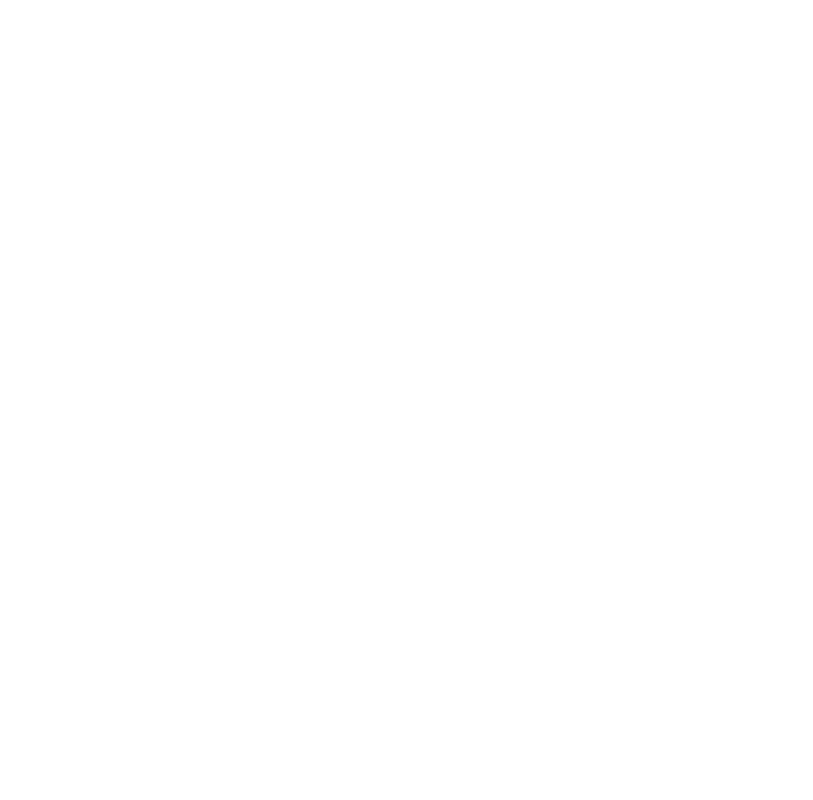
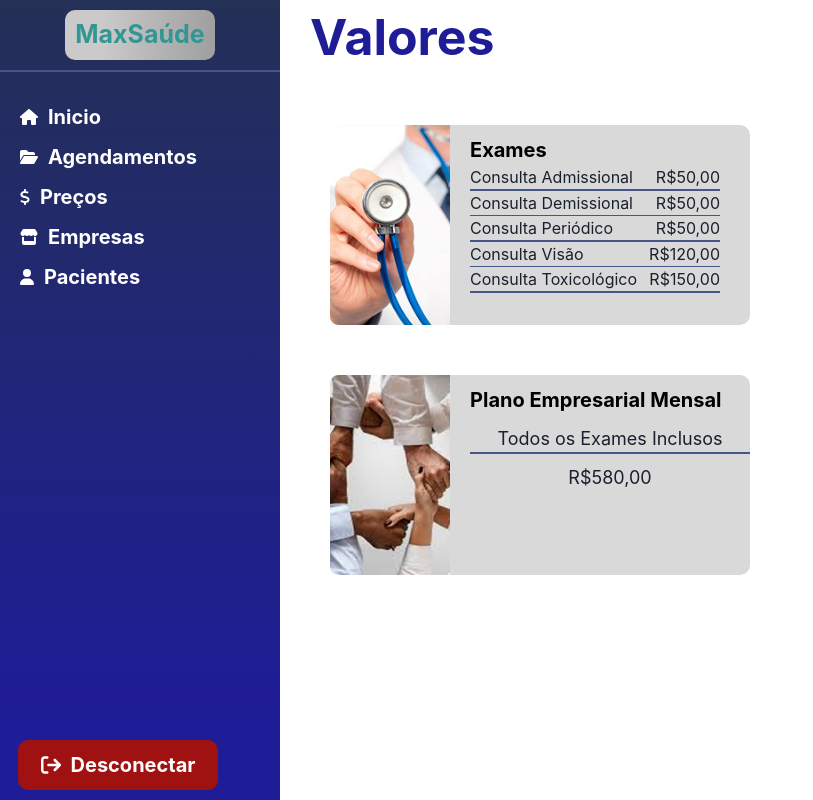
Before and after one commit to MaxSaude/frontend, a React (Vite) app in the folder front/: page /valores in a window 1280 px wide. Before the commit this address had no page. Shown: the whole page, without its empty margins (0-813 px from the left). Built offline with nearby package versions, Linux system fonts and the light colour scheme.

Commit message:
page de valores de exames finalizada

```diff
--- a/front/src/App.tsx
+++ b/front/src/App.tsx
@@ -4,6 +4,7 @@
 import Dashboard from "./components/Dashboard";
 import AgendamentosInterface from "./pages/Agendamentos/inicio";
 import PacienteInterface from "./pages/Pacientes/Inicio";
+import ValoresInterface from "./pages/Valores/inicio";
 
 function App() {
   return (
@@ -13,6 +14,7 @@
         <Route path="/empresas" element={<EmpresaInterface />} />
         <Route path="/agendamentos" element={<AgendamentosInterface />} />
         <Route path="/paciente" element={<PacienteInterface />} />
+        <Route path="/valores" element={<ValoresInterface />} />
       </Route>
     </Routes>
   );
--- a/front/src/components/Dashboard/index.tsx
+++ b/front/src/components/Dashboard/index.tsx
@@ -23,20 +23,15 @@
                         <div className={styles.texts}>Inicio</div>
                     </button>
 
-                    <button className={styles.espacamentos}>
-                    <FontAwesomeIcon icon={faCoins} color="#fff" style={{ marginRight: '10px' }}/>
-                        <div className={styles.texts}>Financeiro</div>
-                    </button>
-
                     <Link to="/agendamentos" className={styles.espacamentos}>
                         <FontAwesomeIcon icon={faFolderOpen} color="#fff" style={{ marginRight: '10px' }}/>
                         <div className={styles.texts}>Agendamentos</div>
                     </Link>
 
-                    <button className={styles.espacamentos}>
+                    <Link to="/valores" className={styles.espacamentos}>
                         <FontAwesomeIcon icon={faDollarSign} color="#fff" style={{ marginRight: '10px' }}/>
                         <div className={styles.texts}>Preços</div>
-                    </button>
+                    </Link>
 
                     <Link to="/empresas" className={styles.espacamentos} >
                         <FontAwesomeIcon icon={faStore} color="#fff" style={{ marginRight: '10px' }}/>
--- /dev/null
+++ b/front/src/pages/Valores/inicio/index.tsx
@@ -0,0 +1,79 @@
+import styles from "./inicio.module.css";
+import imgExame from "../../../assets/imgExame.png";
+import imgPlano from "../../../assets/imgPlano.png";
+
+const ValoresInterface: React.FC = () => {
+
+    return (
+        <div>
+            <h1 className={styles.tittle}>Valores</h1>
+
+            <div className={styles.containerExame}>
+                <img src={imgExame} className={styles.imgExame}/>
+
+                <div className={styles.valoresExames}>
+                    <div className={styles.subTittle}>Exames</div>
+
+                    <div className={styles.tamanhoExames}>
+                        <div className={styles.alinhamentoExames}>
+                            <div>Consulta Admissional</div>
+                            <div>R$50,00</div>
+
+                        </div>
+
+                        <div className={styles.linha}/>
+
+                        <div className={styles.alinhamentoExames}>
+                            <div>Consulta Demissional</div>
+                            <div>R$50,00</div>
+                        </div>
+
+                        <div className={styles.linha}/>
+
+                        <div className={styles.alinhamentoExames}>
+                            <div>Consulta Periódico</div>
+                            <div>R$50,00</div>
+                        </div>
+
+                        <div className={styles.linha}/>
+
+                        <div className={styles.alinhamentoExames}>
+                            <div>Consulta Visão</div>
+                            <div>R$120,00</div>
+                        </div>
+
+                        <div className={styles.linha}/>
+
+                        <div className={styles.alinhamentoExames}>
+                            <div>Consulta Toxicológico</div>
+                            <div>R$150,00</div>
+                        </div>
+
+                        <div className={styles.linha}/>
+
+                    </div>
+                </div>
+            </div>
+
+            <div className={styles.containerExame}>
+                <img src={imgPlano} className={styles.imgExame}/>
+
+                <div className={styles.valoresExames}>
+                    <div className={styles.subTittle}>Plano Empresarial Mensal</div>
+
+                    <div className={styles.PlanoMensal}>
+                        <div className={styles.textsPlano}>Todos os Exames Inclusos</div>
+
+                        <div className={styles.linha}/>
+
+                        <div className={styles.textsPlano}>R$580,00</div>
+                    </div>
+                </div>
+            </div>
+
+        </div>
+    )
+
+}
+
+export default ValoresInterface;
--- /dev/null
+++ b/front/src/pages/Valores/inicio/inicio.module.css
@@ -0,0 +1,68 @@
+.tittle{
+    font-size: 50px;
+    font-weight: bold;
+    color: #1F1C98;
+    margin-left: 30px;
+}
+
+.containerExame{
+    display: flex;
+    flex-direction: row;
+    flex-wrap: wrap;
+    justify-content: center;
+    align-items: center;
+    margin-top: 50px;
+    margin-left: 50px;
+}
+
+.imgExame{
+    width: 120px;
+    height: 200px;
+}
+
+.subTittle{
+    font-size: 20px;
+    font-weight: bold;
+    color: #000000;
+    margin-left: 20px;
+    margin-top: 10px;
+}
+
+.valoresExames{
+    height: 200px;
+    width: 300px;
+    background-color: #D9D9D9;
+    border-radius: 0 10px 10px 0;
+    display: flex;
+    flex-direction: column;
+}
+
+.alinhamentoExames{
+    display: flex;
+    flex-direction: row;
+    justify-content: space-between;
+}
+
+.linha{
+    width: 100%;
+    height: 1.5px;
+    background-color: #475689;
+}
+
+.tamanhoExames{
+    width: 250px;
+    margin-left: 20px;
+}
+
+.PlanoMensal{
+    margin-left: 20px;
+    display: flex;
+    flex-direction: column;
+    justify-content: center;
+    align-items: center;
+}
+
+.textsPlano{
+    font-size: 18px;
+    margin-top: 10px;
+}
```
Also changed, not shown: front/src/assets/ImgPlano.png (added), front/src/assets/imgExame.png (added).
